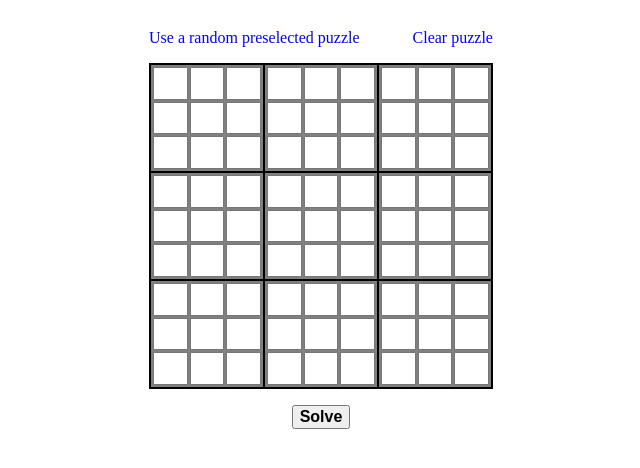
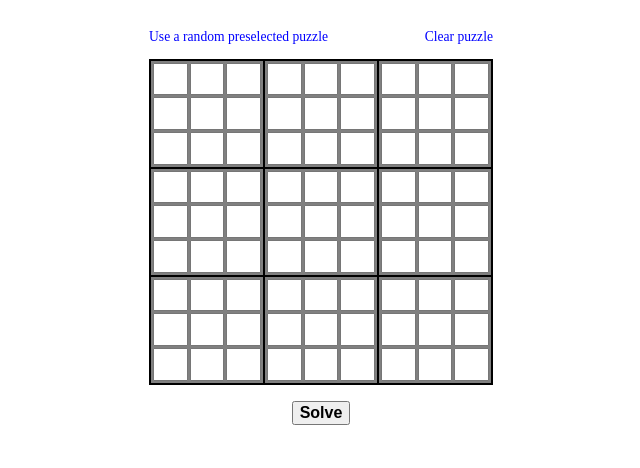
Before and after one commit to brunt/wasm-sudoku, a website built with webpack: page www/index.html in a window 1280 px wide. Shown: the part 72-540 px from the top of the page, without its empty margins (319-959 px from the left). Built offline with nearby package versions, Linux system fonts and the light colour scheme.

Commit message:
adjust font size

```diff
--- a/www/index.html
+++ b/www/index.html
@@ -25,6 +25,7 @@
         }
 
         #pick {
+            font-size: .85em;
             display: inline;
             color: blue;
             cursor: pointer;
@@ -34,6 +35,7 @@
         }
 
         #reset {
+            font-size: .85em;
             display: inline;
             color: blue;
             cursor: pointer;
```
